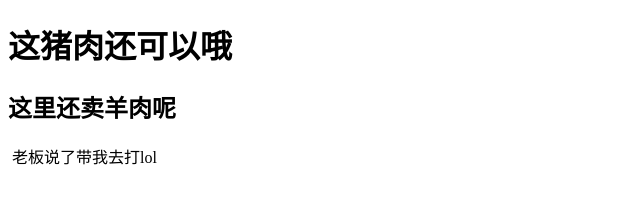
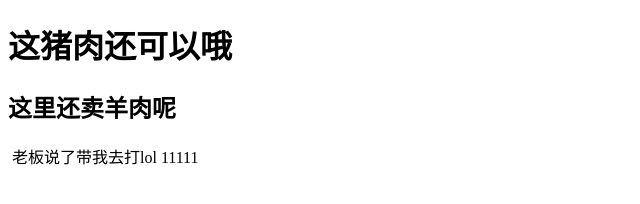
Before and after one commit to bens1320/GitRemoteRepo1, a plain HTML site: page index.html in a window 1280 px wide. Shown: the full height of the page, 0-640 px from the left. Drawn offline with Linux system fonts and the light colour scheme.

Commit message:
随便加的

```diff
--- a/index.html
+++ b/index.html
@@ -12,7 +12,7 @@
     <h1>这猪肉还可以哦</h1>
     <h2>这里还卖羊肉呢</h2>
     <img src="tupian.jpg" alt="">
-    老板说了带我去打lol
+    老板说了带我去打lol 11111
 </body>
 
 </html>
```
